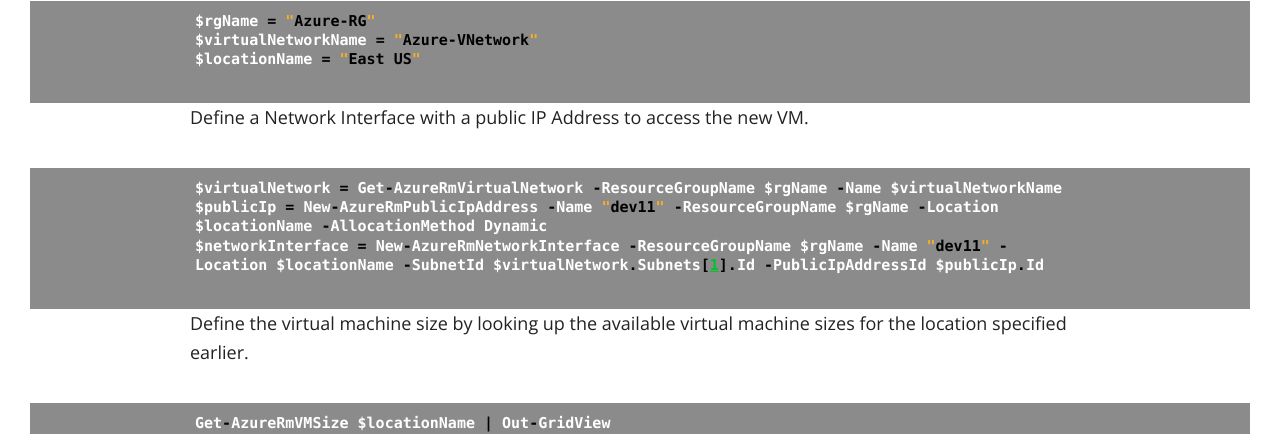
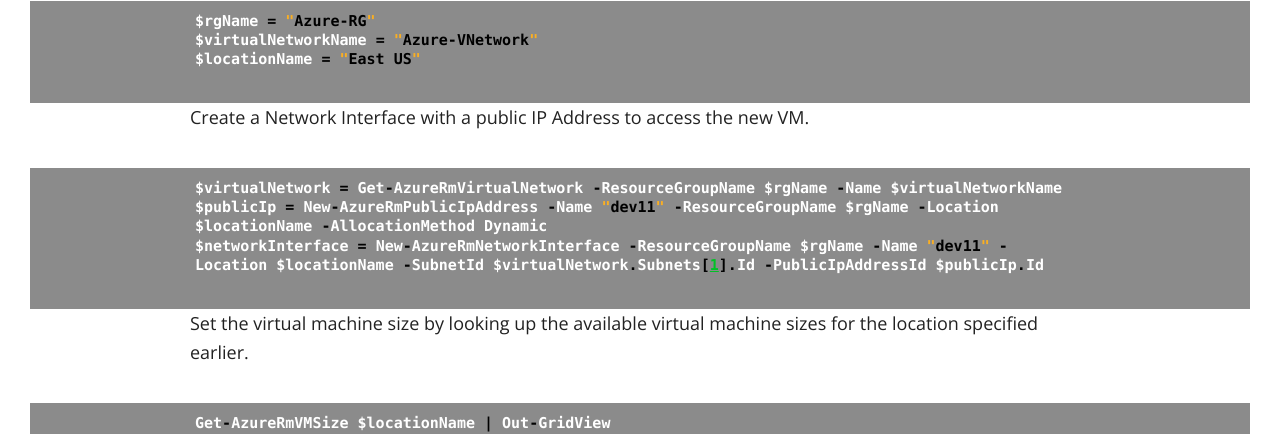
Before and after one commit to ldsouza/ldsouza.github.io, a Jekyll site: the page built from _posts/2017-01-04-how-to-create-a-vm-in-azure-from-an-existing-disk.md, in a window 1280 px wide and 900 px high, scrolled down 1771 px. Shown: the part 155-589 px from the top of the window. Built offline with Jekyll 4.4.1, drawn with Linux system fonts in a browser that asks for light colours; nearby versions of some CDN libraries.

Commit message:
Update 2017-01-04-how-to-create-a-vm-in-azure-from-an-existing-disk.md

````diff
--- a/_posts/2017-01-04-how-to-create-a-vm-in-azure-from-an-existing-disk.md
+++ b/_posts/2017-01-04-how-to-create-a-vm-in-azure-from-an-existing-disk.md
@@ -38,7 +38,7 @@
 $locationName = "East US"
 ```
 
-Define a Network Interface with a public IP Address to access the new VM.
+Create a Network Interface with a public IP Address to access the new VM.
 
 ```javascript
 $virtualNetwork = Get-AzureRmVirtualNetwork -ResourceGroupName $rgName -Name $virtualNetworkName
@@ -48,7 +48,7 @@
 Location $locationName -SubnetId $virtualNetwork.Subnets[1].Id -PublicIpAddressId $publicIp.Id
 ```
 
-Define the virtual machine size by looking up the available virtual machine sizes for the location specified earlier.
+Set the virtual machine size by looking up the available virtual machine sizes for the location specified earlier.
 
 ```javascript
 Get-AzureRmVMSize $locationName | Out-GridView
````
